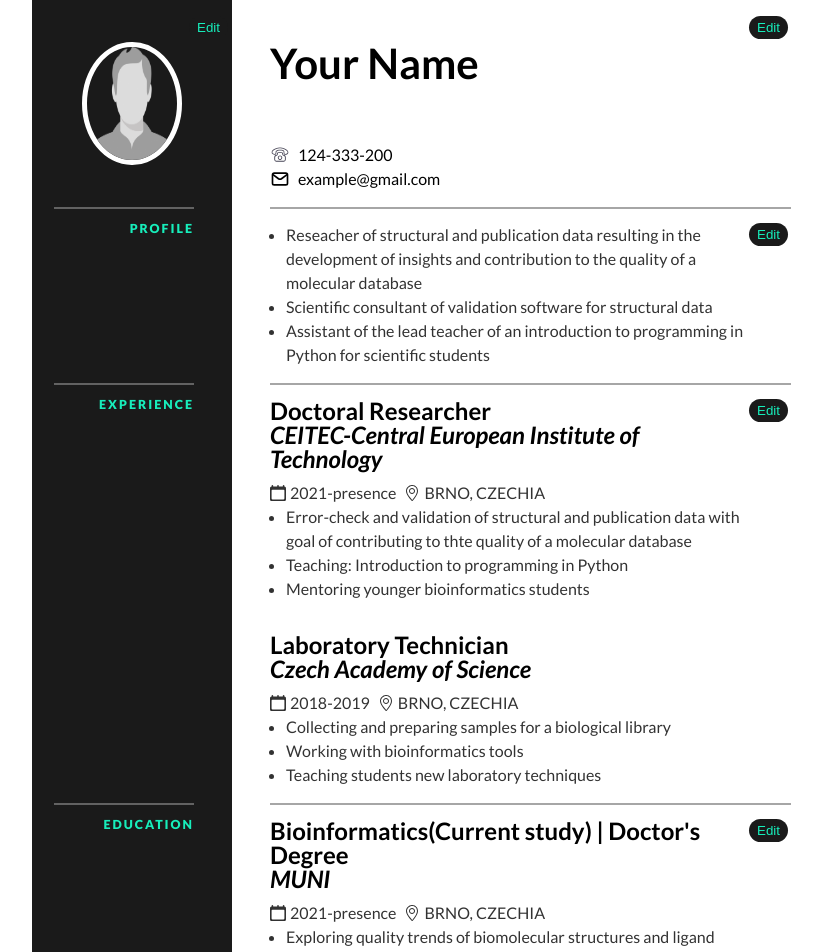
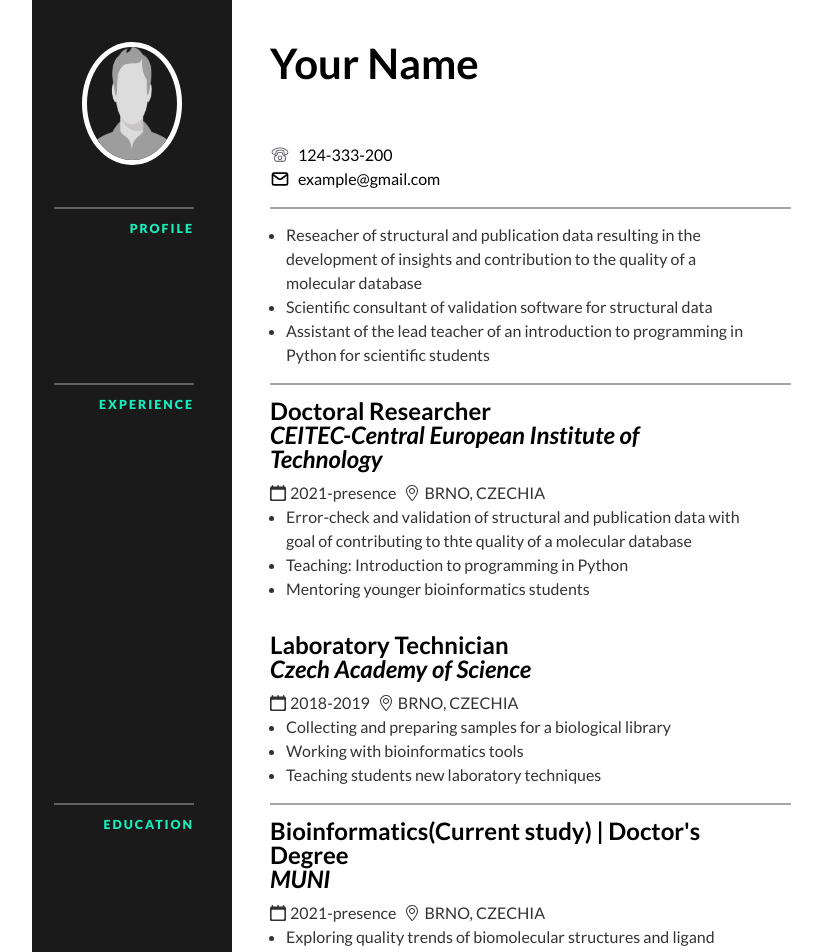
Before and after one commit to Abdelkrim-Saouchi/CV-app, a React (Create React App) app: page / in a window 1280 px wide. Shown: the top 952 px of the page, without its empty margins (108-930 px from the left). Built offline with nearby package versions, Linux system fonts and the light colour scheme; the HTML template or start-up script is replaced by a standard one.

Commit message:
Refactor code

```diff
--- a/src/components/Education.jsx
+++ b/src/components/Education.jsx
@@ -1,8 +1,8 @@
 /* eslint-disable default-case */
 
+import uniqid from 'uniqid';
 import Expertise from './Expertise';
-import uniqid from 'uniqid';
-import { useHandlers } from './useHandlers';
+import { useShowEdit } from './useShowEdit';
 
 const initialCareer = [
   {
@@ -81,34 +81,17 @@ const initialCareer = [
 ];
 
 const Education = () => {
-  const {
-    career,
-    edit,
-    setFormDisplay,
-    changeKnowledgeInfoHandler,
-    changeKnowledgeTasksHandler,
-    addTask,
-    deleteTask,
-    deleteKnowledge,
-    addKnowledge,
-  } = useHandlers(initialCareer);
+  const [showedEdit, showEdit, hideEdit] = useShowEdit();
 
   return (
-    <div className="Education">
+    <div className="Education" onMouseEnter={showEdit} onMouseLeave={hideEdit}>
       <Expertise
-        handleFormDisplay={setFormDisplay}
-        edit={edit}
+        initialCareer={initialCareer}
         parentFormClassName="education_form"
-        changeKnowledgeInfoHandler={changeKnowledgeInfoHandler}
-        changeKnowledgeTasksHandler={changeKnowledgeTasksHandler}
-        addTask={addTask}
-        deleteTask={deleteTask}
-        deleteKnowledge={deleteKnowledge}
-        addKnowledge={addKnowledge}
-        career={career}
         knowledge="Degree"
         compTitle="Education"
         place="University"
+        showedEdit={showedEdit}
       />
     </div>
   );
--- a/src/components/Experience.jsx
+++ b/src/components/Experience.jsx
@@ -1,6 +1,6 @@
 import uniqid from 'uniqid';
 import Expertise from './Expertise';
-import { useHandlers } from './useHandlers';
+import { useShowEdit } from './useShowEdit';
 
 const initialCareer = [
   {
@@ -55,34 +55,17 @@ const initialCareer = [
 ];
 
 const Experience = () => {
-  const {
-    career,
-    edit,
-    setFormDisplay,
-    changeKnowledgeInfoHandler,
-    changeKnowledgeTasksHandler,
-    addTask,
-    deleteTask,
-    deleteKnowledge,
-    addKnowledge,
-  } = useHandlers(initialCareer);
+  const [showedEdit, showEdit, hideEdit] = useShowEdit();
 
   return (
-    <div className="Experience">
+    <div className="Experience" onMouseEnter={showEdit} onMouseLeave={hideEdit}>
       <Expertise
-        handleFormDisplay={setFormDisplay}
-        edit={edit}
+        initialCareer={initialCareer}
         parentFormClassName="experience_form"
-        changeKnowledgeInfoHandler={changeKnowledgeInfoHandler}
-        changeKnowledgeTasksHandler={changeKnowledgeTasksHandler}
-        addTask={addTask}
-        deleteTask={deleteTask}
-        deleteKnowledge={deleteKnowledge}
-        addKnowledge={addKnowledge}
-        career={career}
         knowledge="Job"
         compTitle="Experience"
         place="Company"
+        showedEdit={showedEdit}
       />
     </div>
   );
--- a/src/components/Expertise.jsx
+++ b/src/components/Expertise.jsx
@@ -1,27 +1,33 @@
 import React from 'react';
+import addIcon from '../assets/add-plus-square-svgrepo-com.svg';
 import timeIcon from '../assets/calendar-1196-svgrepo-com.svg';
+import deleteIcon from '../assets/delete-2-svgrepo-com.svg';
 import locationIcon from '../assets/location-pin-svgrepo-com.svg';
+import EditBtn from './EditBtn';
 import Enrichment from './Enrichment';
-import EditBtn from './EditBtn';
 import Form from './Form';
-import deleteIcon from '../assets/delete-2-svgrepo-com.svg';
-import addIcon from '../assets/add-plus-square-svgrepo-com.svg';
+import { useHandlers } from './useHandlers';
 
 const Expertise = ({
-  career,
-  edit,
+  initialCareer,
   parentFormClassName,
-  deleteKnowledge,
-  changeKnowledgeInfoHandler,
-  changeKnowledgeTasksHandler,
-  deleteTask,
-  addTask,
-  handleFormDisplay,
+  knowledge,
   compTitle,
-  addKnowledge,
-  knowledge,
   place,
+  showedEdit,
 }) => {
+  const {
+    career,
+    edit,
+    handleFormDisplay,
+    changeKnowledgeInfoHandler,
+    changeKnowledgeTasksHandler,
+    addTask,
+    deleteTask,
+    deleteKnowledge,
+    addKnowledge,
+  } = useHandlers(initialCareer);
+
   const expertiseContent = career.map((knowledge) => {
     return (
       <Enrichment path={knowledge} timeIcon={timeIcon} key={knowledge.id}>
@@ -111,7 +117,7 @@ const Expertise = ({
   return (
     <>
       {expertiseContent}
-      <EditBtn formDisplayHandler={handleFormDisplay} />
+      {showedEdit && <EditBtn formDisplayHandler={handleFormDisplay} />}
       {edit && (
         <Form
           title={`Edit ${compTitle}`}
--- a/src/components/GeneralInfo.jsx
+++ b/src/components/GeneralInfo.jsx
@@ -1,21 +1,27 @@
 import React, { useState } from 'react';
+import emailIcon from '../assets/email-svgrepo-com.svg';
 import phoneIcon from '../assets/phone-rotary-svgrepo-com.svg';
-import emailIcon from '../assets/email-svgrepo-com.svg';
+import EditBtn from './EditBtn';
 import Form from './Form';
-import EditBtn from './EditBtn';
+import { useShowEdit } from './useShowEdit';
 
 const GeneralInfo = () => {
   const [name, setName] = useState('Your Name');
   const [phone, setPhone] = useState('124-333-200');
   const [email, setEmail] = useState('example@gmail.com');
   const [edit, setEdit] = useState(false);
+  const [showedEdit, showEdit, hideEdit] = useShowEdit();
 
   const setFormDisplay = () => {
     setEdit(!edit);
   };
 
   return (
-    <div className="GeneralInfo">
+    <div
+      className="GeneralInfo"
+      onMouseEnter={showEdit}
+      onMouseLeave={hideEdit}
+    >
       <h1>{name}</h1>
 
       <div className="info">
@@ -26,7 +32,7 @@ const GeneralInfo = () => {
           <img src={emailIcon} alt="email icon" /> {email}
         </p>
       </div>
-      <EditBtn formDisplayHandler={setFormDisplay} />
+      {showedEdit && <EditBtn formDisplayHandler={setFormDisplay} />}
       {edit && (
         <Form title="Edit General Info" formDisplayHandler={setFormDisplay}>
           <label htmlFor="nameInput">
--- a/src/components/Photo.jsx
+++ b/src/components/Photo.jsx
@@ -3,10 +3,12 @@ import React, { useState } from 'react';
 import profileImg from '../assets/profileImg.png';
 import EditBtn from './EditBtn';
 import Form from './Form';
+import { useShowEdit } from './useShowEdit';
 
 const Photo = () => {
   const [imgUrl, setImgUrl] = useState(profileImg);
   const [edit, setEdit] = useState(false);
+  const [showedEdit, showEdit, hideEdit] = useShowEdit();
 
   const setFormDisplay = () => {
     if (edit) {
@@ -24,9 +26,9 @@ const Photo = () => {
   };
 
   return (
-    <div className="Photo">
+    <div className="Photo" onMouseEnter={showEdit} onMouseLeave={hideEdit}>
       <img src={imgUrl} alt="personal img" />
-      <EditBtn formDisplayHandler={setFormDisplay} />
+      {showedEdit && <EditBtn formDisplayHandler={setFormDisplay} />}
       {edit && (
         <Form title="Edit Photo" formDisplayHandler={setFormDisplay}>
           <label htmlFor="url">Image URL:</label>
--- a/src/components/Profile.jsx
+++ b/src/components/Profile.jsx
@@ -1,9 +1,10 @@
 import React, { useState } from 'react';
 import uniqid from 'uniqid';
+import addIcon from '../assets/add-plus-square-svgrepo-com.svg';
 import deleteIcon from '../assets/delete-2-svgrepo-com.svg';
-import addIcon from '../assets/add-plus-square-svgrepo-com.svg';
+import EditBtn from './EditBtn';
 import Form from './Form';
-import EditBtn from './EditBtn';
+import { useShowEdit } from './useShowEdit';
 
 const initialProfileList = [
   {
@@ -23,6 +24,7 @@ const initialProfileList = [
 const Profile = () => {
   const [profileList, setProfileList] = useState(initialProfileList);
   const [edit, setEdit] = useState(false);
+  const [showedEdit, showEdit, hideEdit] = useShowEdit();
 
   const setFormDisplay = () => {
     setEdit(!edit);
@@ -57,13 +59,13 @@ const Profile = () => {
   };
 
   return (
-    <div className="Profile">
+    <div className="Profile" onMouseEnter={showEdit} onMouseLeave={hideEdit}>
       <ul>
         {profileList.map((item) => (
           <li key={item.id}>{item.text}</li>
         ))}
       </ul>
-      <EditBtn formDisplayHandler={setFormDisplay} />
+      {showedEdit && <EditBtn formDisplayHandler={setFormDisplay} />}
       {edit && (
         <Form title="Edit Profile" formDisplayHandler={setFormDisplay}>
           {profileList.map((element, index) => {
--- a/src/components/useHandlers.js
+++ b/src/components/useHandlers.js
@@ -127,7 +127,7 @@ const useHandlers = (initialCareer) => {
   return {
     career,
     edit,
-    setFormDisplay,
+    handleFormDisplay: setFormDisplay,
     changeKnowledgeInfoHandler,
     changeKnowledgeTasksHandler,
     addTask,
--- /dev/null
+++ b/src/components/useShowEdit.js
@@ -0,0 +1,15 @@
+import { useState } from 'react';
+
+export const useShowEdit = () => {
+  const [showedEdit, setShowedEdit] = useState(false);
+
+  const showEdit = () => {
+    setShowedEdit(true);
+  };
+
+  const hideEdit = () => {
+    setShowedEdit(false);
+  };
+
+  return [showedEdit, showEdit, hideEdit];
+};
```
